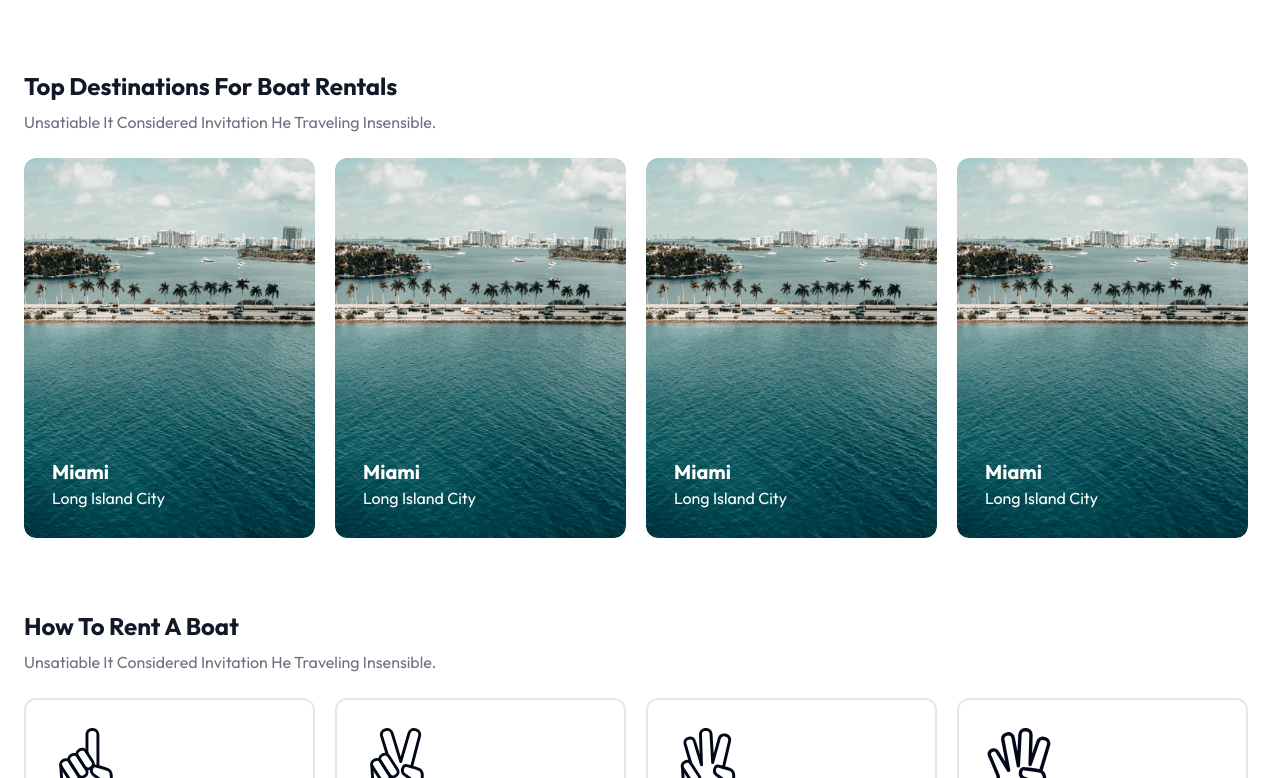
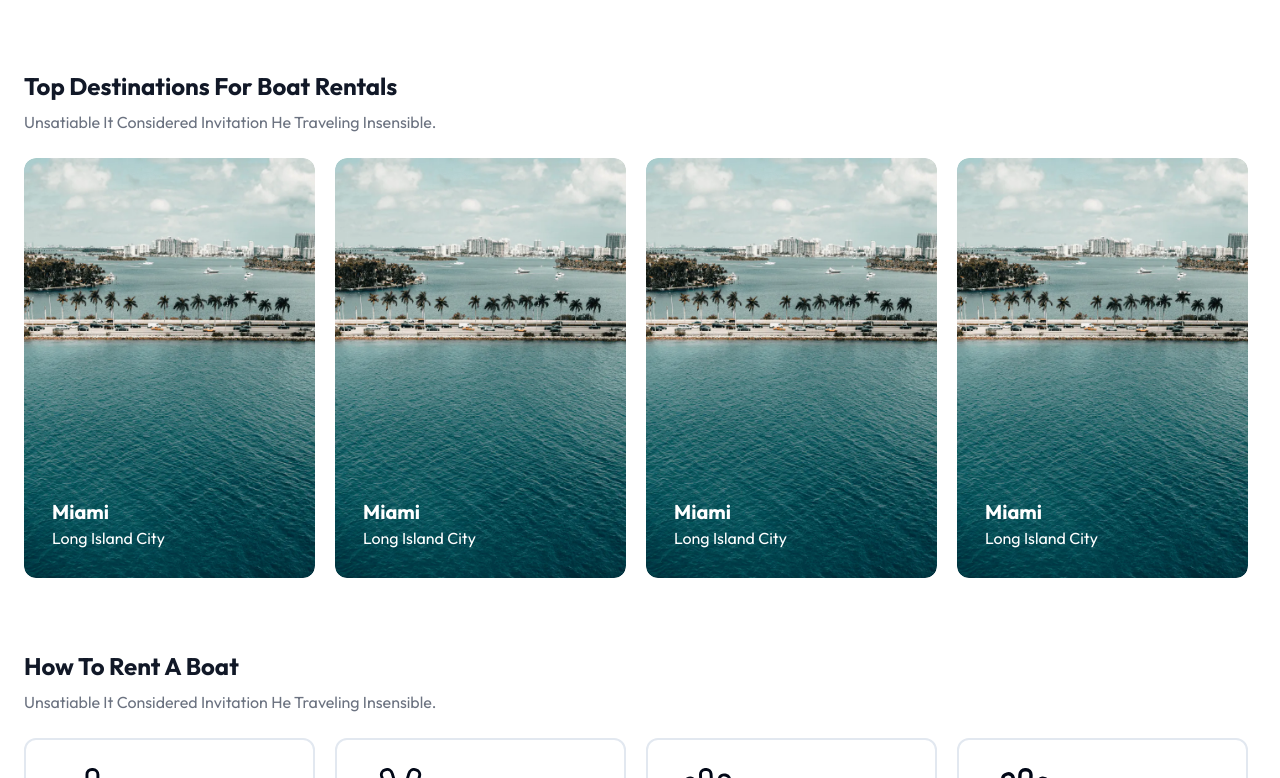
Before and after one commit to adebisiii/cabin-charter-next, a Next.js app: page / in a window 1280 px wide. Shown: the part 650-1428 px from the top of the page. Built offline with nearby package versions, Linux system fonts and the light colour scheme.

Commit message:
minor fix

```diff
--- a/components/Swiper.tsx
+++ b/components/Swiper.tsx
@@ -51,7 +51,57 @@ const SwiperComponents = () => {
         }}
       >
         <SwiperSlide>
-          <Link href="/" className="group/item relative flex aspect-auto h-[340px] w-full flex-col overflow-hidden rounded-xl lg:h-[380px] 2xl:h-[420px] 4xl:h-[500px]">
+          <Link href="/" className="group/item relative flex aspect-auto h-[340px] w-full flex-col overflow-hidden rounded-xl lg:h-[380px] xl:h-[420px] 2xl:h-[500px]">
+            <Image src="/images/miami.webp" fill alt="Miami" sizes="" className="relative z-0 rounded-xl bg-gray-lighter object-cover transition-all duration-500 group-hover/item:scale-110" />
+            <div className="absolute bottom-0 z-10 h-1/4 w-full bg-gradient-to-t from-gray-dark/90 to-gray-dark/0 transition-all duration-500 group-hover/item:h-1/2 3xl:from-gray-dark/60"></div>
+            <div className="relative z-10 mt-auto px-6 pb-6 md:px-7 md:pb-7 3xl:px-9 3xl:pb-9 4xl:px-12 4xl:pb-12">
+              <h3 className="text-xl font-bold leading-7 text-white 3xl:text-2xl">Miami</h3>
+              <p className="text-sm font-normal leading-7 text-white lg:text-base 3xl:pt-1.5 4xl:text-lg">Long Island City</p>
+            </div>
+          </Link>
+        </SwiperSlide>
+        <SwiperSlide>
+          <Link href="/" className="group/item relative flex aspect-auto h-[340px] w-full flex-col overflow-hidden rounded-xl lg:h-[380px] xl:h-[420px] 2xl:h-[500px]">
+            <Image src="/images/miami.webp" fill alt="Miami" className="relative z-0 rounded-xl bg-gray-lighter object-cover transition-all duration-500 group-hover/item:scale-110" />
+            <div className="absolute bottom-0 z-10 h-1/4 w-full bg-gradient-to-t from-gray-dark/90 to-gray-dark/0 transition-all duration-500 group-hover/item:h-1/2 3xl:from-gray-dark/60"></div>
+            <div className="relative z-10 mt-auto px-6 pb-6 md:px-7 md:pb-7 3xl:px-9 3xl:pb-9 4xl:px-12 4xl:pb-12">
+              <h3 className="text-xl font-bold leading-7 text-white 3xl:text-2xl">Miami</h3>
+              <p className="text-sm font-normal leading-7 text-white lg:text-base 3xl:pt-1.5 4xl:text-lg">Long Island City</p>
+            </div>
+          </Link>
+        </SwiperSlide>
+        <SwiperSlide>
+          <Link href="/" className="group/item relative flex aspect-auto h-[340px] w-full flex-col overflow-hidden rounded-xl lg:h-[380px] xl:h-[420px] 2xl:h-[500px]">
+            <Image src="/images/miami.webp" fill alt="Miami" className="relative z-0 rounded-xl bg-gray-lighter object-cover transition-all duration-500 group-hover/item:scale-110" />
+            <div className="absolute bottom-0 z-10 h-1/4 w-full bg-gradient-to-t from-gray-dark/90 to-gray-dark/0 transition-all duration-500 group-hover/item:h-1/2 3xl:from-gray-dark/60"></div>
+            <div className="relative z-10 mt-auto px-6 pb-6 md:px-7 md:pb-7 3xl:px-9 3xl:pb-9 4xl:px-12 4xl:pb-12">
+              <h3 className="text-xl font-bold leading-7 text-white 3xl:text-2xl">Miami</h3>
+              <p className="text-sm font-normal leading-7 text-white lg:text-base 3xl:pt-1.5 4xl:text-lg">Long Island City</p>
+            </div>
+          </Link>
+        </SwiperSlide>
+        <SwiperSlide>
+          <Link href="/" className="group/item relative flex aspect-auto h-[340px] w-full flex-col overflow-hidden rounded-xl lg:h-[380px] xl:h-[420px] 2xl:h-[500px]">
+            <Image src="/images/miami.webp" fill alt="Miami" className="relative z-0 rounded-xl bg-gray-lighter object-cover transition-all duration-500 group-hover/item:scale-110" />
+            <div className="absolute bottom-0 z-10 h-1/4 w-full bg-gradient-to-t from-gray-dark/90 to-gray-dark/0 transition-all duration-500 group-hover/item:h-1/2 3xl:from-gray-dark/60"></div>
+            <div className="relative z-10 mt-auto px-6 pb-6 md:px-7 md:pb-7 3xl:px-9 3xl:pb-9 4xl:px-12 4xl:pb-12">
+              <h3 className="text-xl font-bold leading-7 text-white 3xl:text-2xl">Miami</h3>
+              <p className="text-sm font-normal leading-7 text-white lg:text-base 3xl:pt-1.5 4xl:text-lg">Long Island City</p>
+            </div>
+          </Link>
+        </SwiperSlide>
+        <SwiperSlide>
+          <Link href="/" className="group/item relative flex aspect-auto h-[340px] w-full flex-col overflow-hidden rounded-xl lg:h-[380px] xl:h-[420px] 2xl:h-[500px]">
+            <Image src="/images/miami.webp" fill alt="Miami" className="relative z-0 rounded-xl bg-gray-lighter object-cover transition-all duration-500 group-hover/item:scale-110" />
+            <div className="absolute bottom-0 z-10 h-1/4 w-full bg-gradient-to-t from-gray-dark/90 to-gray-dark/0 transition-all duration-500 group-hover/item:h-1/2 3xl:from-gray-dark/60"></div>
+            <div className="relative z-10 mt-auto px-6 pb-6 md:px-7 md:pb-7 3xl:px-9 3xl:pb-9 4xl:px-12 4xl:pb-12">
+              <h3 className="text-xl font-bold leading-7 text-white 3xl:text-2xl">Miami</h3>
+              <p className="text-sm font-normal leading-7 text-white lg:text-base 3xl:pt-1.5 4xl:text-lg">Long Island City</p>
+            </div>
+          </Link>
+        </SwiperSlide>
+        <SwiperSlide>
+          <Link href="/" className="group/item relative flex aspect-auto h-[340px] w-full flex-col overflow-hidden rounded-xl lg:h-[380px] xl:h-[420px] 2xl:h-[500px]">
             <Image src="/images/miami.webp" fill alt="Miami" sizes="min-width:320" className="relative z-0 rounded-xl bg-gray-lighter object-cover transition-all duration-500 group-hover/item:scale-110" />
             <div className="absolute bottom-0 z-10 h-1/4 w-full bg-gradient-to-t from-gray-dark/90 to-gray-dark/0 transition-all duration-500 group-hover/item:h-1/2 3xl:from-gray-dark/60"></div>
             <div className="relative z-10 mt-auto px-6 pb-6 md:px-7 md:pb-7 3xl:px-9 3xl:pb-9 4xl:px-12 4xl:pb-12">
@@ -61,7 +111,7 @@ const SwiperComponents = () => {
           </Link>
         </SwiperSlide>
         <SwiperSlide>
-          <Link href="/" className="group/item relative flex aspect-auto h-[340px] w-full flex-col overflow-hidden rounded-xl lg:h-[380px] 2xl:h-[420px] 4xl:h-[500px]">
+          <Link href="/" className="group/item relative flex aspect-auto h-[340px] w-full flex-col overflow-hidden rounded-xl lg:h-[380px] xl:h-[420px] 2xl:h-[500px]">
             <Image src="/images/miami.webp" fill alt="Miami" sizes="min-width:320" className="relative z-0 rounded-xl bg-gray-lighter object-cover transition-all duration-500 group-hover/item:scale-110" />
             <div className="absolute bottom-0 z-10 h-1/4 w-full bg-gradient-to-t from-gray-dark/90 to-gray-dark/0 transition-all duration-500 group-hover/item:h-1/2 3xl:from-gray-dark/60"></div>
             <div className="relative z-10 mt-auto px-6 pb-6 md:px-7 md:pb-7 3xl:px-9 3xl:pb-9 4xl:px-12 4xl:pb-12">
@@ -71,7 +121,7 @@ const SwiperComponents = () => {
           </Link>
         </SwiperSlide>
         <SwiperSlide>
-          <Link href="/" className="group/item relative flex aspect-auto h-[340px] w-full flex-col overflow-hidden rounded-xl lg:h-[380px] 2xl:h-[420px] 4xl:h-[500px]">
+          <Link href="/" className="group/item relative flex aspect-auto h-[340px] w-full flex-col overflow-hidden rounded-xl lg:h-[380px] xl:h-[420px] 2xl:h-[500px]">
             <Image src="/images/miami.webp" fill alt="Miami" sizes="min-width:320" className="relative z-0 rounded-xl bg-gray-lighter object-cover transition-all duration-500 group-hover/item:scale-110" />
             <div className="absolute bottom-0 z-10 h-1/4 w-full bg-gradient-to-t from-gray-dark/90 to-gray-dark/0 transition-all duration-500 group-hover/item:h-1/2 3xl:from-gray-dark/60"></div>
             <div className="relative z-10 mt-auto px-6 pb-6 md:px-7 md:pb-7 3xl:px-9 3xl:pb-9 4xl:px-12 4xl:pb-12">
@@ -81,57 +131,7 @@ const SwiperComponents = () => {
           </Link>
         </SwiperSlide>
         <SwiperSlide>
-          <Link href="/" className="group/item relative flex aspect-auto h-[340px] w-full flex-col overflow-hidden rounded-xl lg:h-[380px] 2xl:h-[420px] 4xl:h-[500px]">
-            <Image src="/images/miami.webp" fill alt="Miami" sizes="min-width:320" className="relative z-0 rounded-xl bg-gray-lighter object-cover transition-all duration-500 group-hover/item:scale-110" />
-            <div className="absolute bottom-0 z-10 h-1/4 w-full bg-gradient-to-t from-gray-dark/90 to-gray-dark/0 transition-all duration-500 group-hover/item:h-1/2 3xl:from-gray-dark/60"></div>
-            <div className="relative z-10 mt-auto px-6 pb-6 md:px-7 md:pb-7 3xl:px-9 3xl:pb-9 4xl:px-12 4xl:pb-12">
-              <h3 className="text-xl font-bold leading-7 text-white 3xl:text-2xl">Miami</h3>
-              <p className="text-sm font-normal leading-7 text-white lg:text-base 3xl:pt-1.5 4xl:text-lg">Long Island City</p>
-            </div>
-          </Link>
-        </SwiperSlide>
-        <SwiperSlide>
-          <Link href="/" className="group/item relative flex aspect-auto h-[340px] w-full flex-col overflow-hidden rounded-xl lg:h-[380px] 2xl:h-[420px] 4xl:h-[500px]">
-            <Image src="/images/miami.webp" fill alt="Miami" sizes="min-width:320" className="relative z-0 rounded-xl bg-gray-lighter object-cover transition-all duration-500 group-hover/item:scale-110" />
-            <div className="absolute bottom-0 z-10 h-1/4 w-full bg-gradient-to-t from-gray-dark/90 to-gray-dark/0 transition-all duration-500 group-hover/item:h-1/2 3xl:from-gray-dark/60"></div>
-            <div className="relative z-10 mt-auto px-6 pb-6 md:px-7 md:pb-7 3xl:px-9 3xl:pb-9 4xl:px-12 4xl:pb-12">
-              <h3 className="text-xl font-bold leading-7 text-white 3xl:text-2xl">Miami</h3>
-              <p className="text-sm font-normal leading-7 text-white lg:text-base 3xl:pt-1.5 4xl:text-lg">Long Island City</p>
-            </div>
-          </Link>
-        </SwiperSlide>
-        <SwiperSlide>
-          <Link href="/" className="group/item relative flex aspect-auto h-[340px] w-full flex-col overflow-hidden rounded-xl lg:h-[380px] 2xl:h-[420px] 4xl:h-[500px]">
-            <Image src="/images/miami.webp" fill alt="Miami" sizes="min-width:320" className="relative z-0 rounded-xl bg-gray-lighter object-cover transition-all duration-500 group-hover/item:scale-110" />
-            <div className="absolute bottom-0 z-10 h-1/4 w-full bg-gradient-to-t from-gray-dark/90 to-gray-dark/0 transition-all duration-500 group-hover/item:h-1/2 3xl:from-gray-dark/60"></div>
-            <div className="relative z-10 mt-auto px-6 pb-6 md:px-7 md:pb-7 3xl:px-9 3xl:pb-9 4xl:px-12 4xl:pb-12">
-              <h3 className="text-xl font-bold leading-7 text-white 3xl:text-2xl">Miami</h3>
-              <p className="text-sm font-normal leading-7 text-white lg:text-base 3xl:pt-1.5 4xl:text-lg">Long Island City</p>
-            </div>
-          </Link>
-        </SwiperSlide>
-        <SwiperSlide>
-          <Link href="/" className="group/item relative flex aspect-auto h-[340px] w-full flex-col overflow-hidden rounded-xl lg:h-[380px] 2xl:h-[420px] 4xl:h-[500px]">
-            <Image src="/images/miami.webp" fill alt="Miami" sizes="min-width:320" className="relative z-0 rounded-xl bg-gray-lighter object-cover transition-all duration-500 group-hover/item:scale-110" />
-            <div className="absolute bottom-0 z-10 h-1/4 w-full bg-gradient-to-t from-gray-dark/90 to-gray-dark/0 transition-all duration-500 group-hover/item:h-1/2 3xl:from-gray-dark/60"></div>
-            <div className="relative z-10 mt-auto px-6 pb-6 md:px-7 md:pb-7 3xl:px-9 3xl:pb-9 4xl:px-12 4xl:pb-12">
-              <h3 className="text-xl font-bold leading-7 text-white 3xl:text-2xl">Miami</h3>
-              <p className="text-sm font-normal leading-7 text-white lg:text-base 3xl:pt-1.5 4xl:text-lg">Long Island City</p>
-            </div>
-          </Link>
-        </SwiperSlide>
-        <SwiperSlide>
-          <Link href="/" className="group/item relative flex aspect-auto h-[340px] w-full flex-col overflow-hidden rounded-xl lg:h-[380px] 2xl:h-[420px] 4xl:h-[500px]">
-            <Image src="/images/miami.webp" fill alt="Miami" sizes="min-width:320" className="relative z-0 rounded-xl bg-gray-lighter object-cover transition-all duration-500 group-hover/item:scale-110" />
-            <div className="absolute bottom-0 z-10 h-1/4 w-full bg-gradient-to-t from-gray-dark/90 to-gray-dark/0 transition-all duration-500 group-hover/item:h-1/2 3xl:from-gray-dark/60"></div>
-            <div className="relative z-10 mt-auto px-6 pb-6 md:px-7 md:pb-7 3xl:px-9 3xl:pb-9 4xl:px-12 4xl:pb-12">
-              <h3 className="text-xl font-bold leading-7 text-white 3xl:text-2xl">Miami</h3>
-              <p className="text-sm font-normal leading-7 text-white lg:text-base 3xl:pt-1.5 4xl:text-lg">Long Island City</p>
-            </div>
-          </Link>
-        </SwiperSlide>
-        <SwiperSlide>
-          <Link href="/" className="group/item relative flex aspect-auto h-[340px] w-full flex-col overflow-hidden rounded-xl lg:h-[380px] 2xl:h-[420px] 4xl:h-[500px]">
+          <Link href="/" className="group/item relative flex aspect-auto h-[340px] w-full flex-col overflow-hidden rounded-xl lg:h-[380px] xl:h-[420px] 2xl:h-[500px]">
             <Image src="/images/miami.webp" fill alt="Miami" sizes="min-width:320" className="relative z-0 rounded-xl bg-gray-lighter object-cover transition-all duration-500 group-hover/item:scale-110" />
             <div className="absolute bottom-0 z-10 h-1/4 w-full bg-gradient-to-t from-gray-dark/90 to-gray-dark/0 transition-all duration-500 group-hover/item:h-1/2 3xl:from-gray-dark/60"></div>
             <div className="relative z-10 mt-auto px-6 pb-6 md:px-7 md:pb-7 3xl:px-9 3xl:pb-9 4xl:px-12 4xl:pb-12">
```
